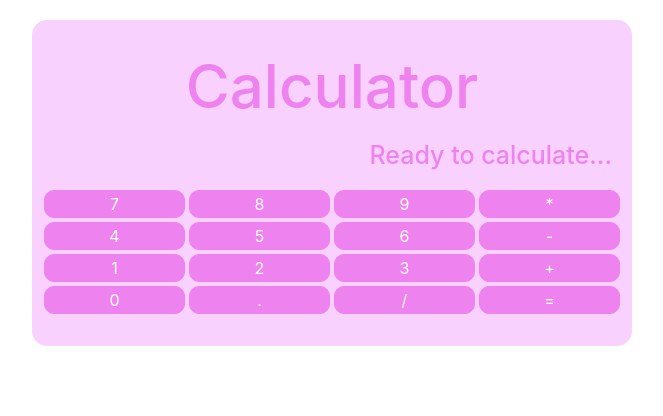
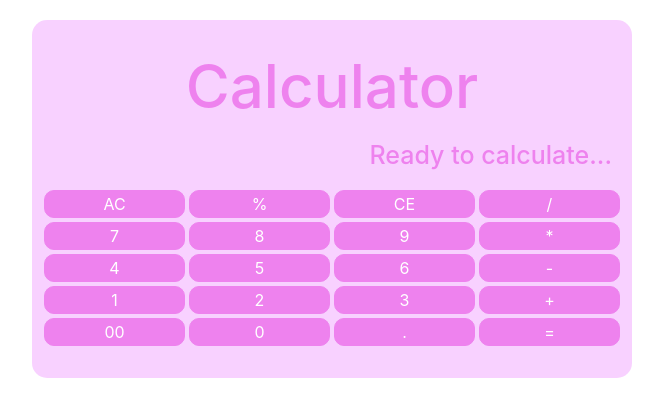
Before and after one commit to Alessandra198/calculator, a React (Create React App) app: page / in a window 1280 px wide. Shown: the top 416 px of the page, without its empty margins (308-971 px from the left). Built offline with nearby package versions, Linux system fonts and the light colour scheme.

Commit message:
Added 4 more buttons and resetOperation

```diff
--- a/src/Numbers.js
+++ b/src/Numbers.js
@@ -62,6 +62,10 @@ export default function Numbers() {
     setOperation(eval(newOperation));
   }
 
+  function resetOperation() {
+    setOperation(null);
+  }
+
   function handleClick(event) {
     console.log(event.target.value);
     if (operation) {
@@ -74,6 +78,16 @@ export default function Numbers() {
     <div className="Numbers">
       <Calculator operation={operation} />
       <form className="boxes">
+        <input type="button" className="box" onClick={resetOperation} value="AC" />
+        <input type="button" className="box" onClick={handleClick} value="%" />
+        <input type="button" className="box" onClick={handleClick} value="CE" />
+        <input
+          type="button"
+          className="box"
+          onClick={handleSymbols}
+          value="/"
+        />
+
         <input type="button" className="box" onClick={handleClick} value="7" />
         <input type="button" className="box" onClick={handleClick} value="8" />
         <input type="button" className="box" onClick={handleClick} value="9" />
@@ -101,14 +115,9 @@ export default function Numbers() {
           onClick={handleSymbols}
           value="+"
         />
+        <input type="button" className="box" onClick={handleClick} value="00" />
         <input type="button" className="box" onClick={handleClick} value="0" />
         <input type="button" className="box" onClick={handleComma} value="." />
-        <input
-          type="button"
-          className="box"
-          onClick={handleSymbols}
-          value="/"
-        />
         <input type="button" className="box" onClick={handleResult} value="=" />
       </form>
     </div>
```
